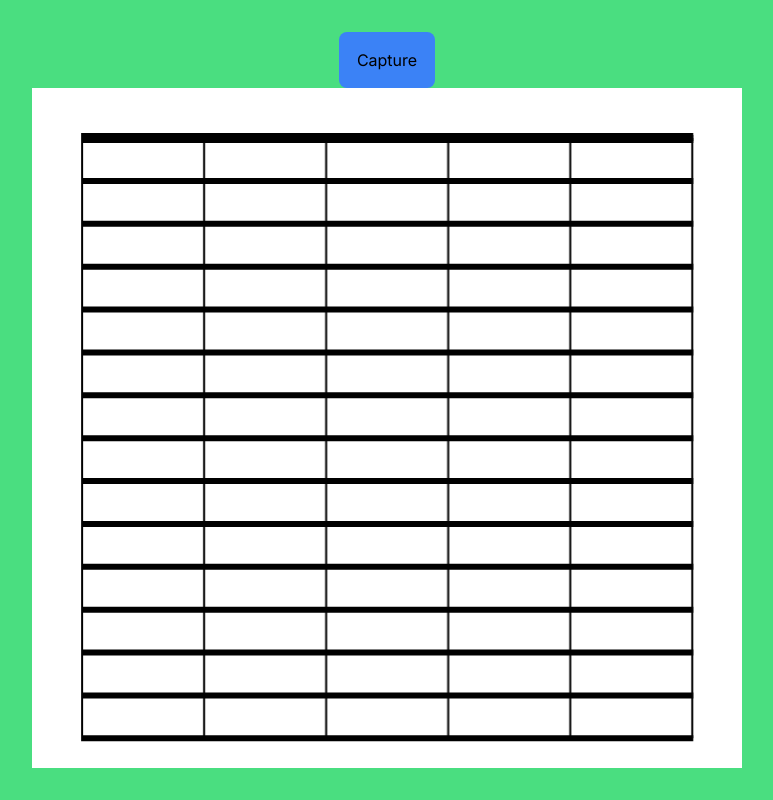
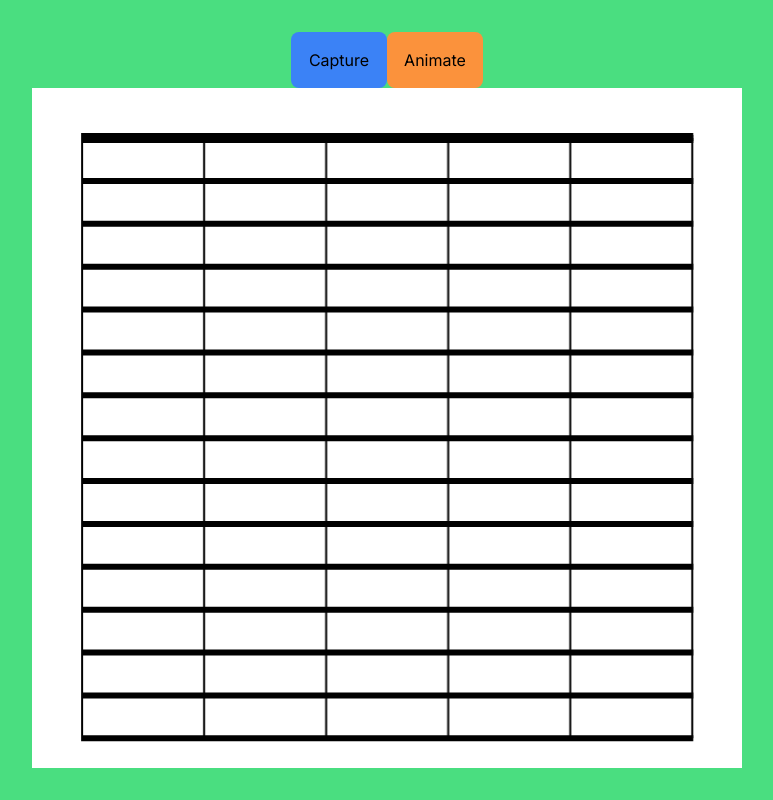
Before and after one commit to currenthandle/guitar, a Next.js app: page / in a window 1280 px wide. Shown: the whole page, without its empty margins (253-1026 px from the left). Built offline with nearby package versions, Linux system fonts and the light colour scheme.

Commit message:
controls

```diff
--- a/src/app/components/CaptureButton.tsx
+++ /dev/null
@@ -1,25 +0,0 @@
-'use client'
-import { create } from 'zustand'
-
-type CaptureState = {
-  capturing: boolean
-  toggleCapturing: () => void
-}
-const useCapture = create<CaptureState>((set) => ({
-  capturing: false,
-  toggleCapturing: () => set((state) => ({ capturing: !state.capturing })),
-}))
-
-export default function CaptureButton() {
-  const { capturing, toggleCapturing } = useCapture()
-  return (
-    <button
-      onClick={toggleCapturing}
-      className={`p-4 rounded-lg w-24 ${
-        capturing ? 'bg-red-500' : 'bg-blue-500'
-      }`}
-    >
-      {capturing ? 'Finish' : 'Capture'}
-    </button>
-  )
-}
--- a/src/app/components/Guitar.tsx
+++ b/src/app/components/Guitar.tsx
@@ -3,11 +3,14 @@
 import useMousePosition from '@/utils/hooks/useMousePosition'
 import useFretBoard from '@/utils/hooks/useFretboard'
 import { useRef } from 'react'
+import { useControls } from './Header'
 
 export default function Guitar() {
   const [coords, handleCoords] = useMousePosition(false)
 
   const canvasRef = useRef<HTMLCanvasElement>(null)
+
+  const { capturing } = useControls()
 
   const addNote = useFretBoard(canvasRef, coords)
   return (
@@ -16,6 +19,7 @@ export default function Guitar() {
         handleCoords(e as unknown as MouseEvent)
       }}
       onMouseDown={(e) => {
+        if (!capturing) return
         if (canvasRef.current) {
           const canvas = canvasRef.current
           const ctx = canvas?.getContext('2d')
--- /dev/null
+++ b/src/app/components/Header.tsx
@@ -0,0 +1,32 @@
+'use client'
+import { create } from 'zustand'
+
+type ControlsState = {
+  capturing: boolean
+  toggleCapturing: () => void
+  animating: boolean
+  toggleAnimating: () => void
+}
+export const useControls = create<ControlsState>((set) => ({
+  capturing: false,
+  toggleCapturing: () => set((state) => ({ capturing: !state.capturing })),
+  animating: false,
+  toggleAnimating: () => set((state) => ({ animating: !state.animating })),
+}))
+
+export default function CaptureButton() {
+  const { capturing, toggleCapturing } = useControls()
+  return (
+    <div>
+      <button
+        onClick={toggleCapturing}
+        className={`p-4 rounded-lg w-24 ${
+          capturing ? 'bg-red-500' : 'bg-blue-500'
+        }`}
+      >
+        {capturing ? 'Finish' : 'Capture'}
+      </button>
+      <button className='bg-orange-400 p-4 w-24 rounded-lg'>Animate</button>
+    </div>
+  )
+}
--- a/src/app/page.tsx
+++ b/src/app/page.tsx
@@ -1,11 +1,11 @@
 import Image from 'next/image'
 import Guitar from './components/Guitar'
-import CaptureButton from './components/CaptureButton'
+import Header from './components/Header'
 
 export default function Home() {
   return (
     <main className='flex flex-col items-center bg-green-400 h-screen max-w-screen w-full p-8 '>
-      <CaptureButton />
+      <Header />
       <Guitar />
     </main>
   )
```
